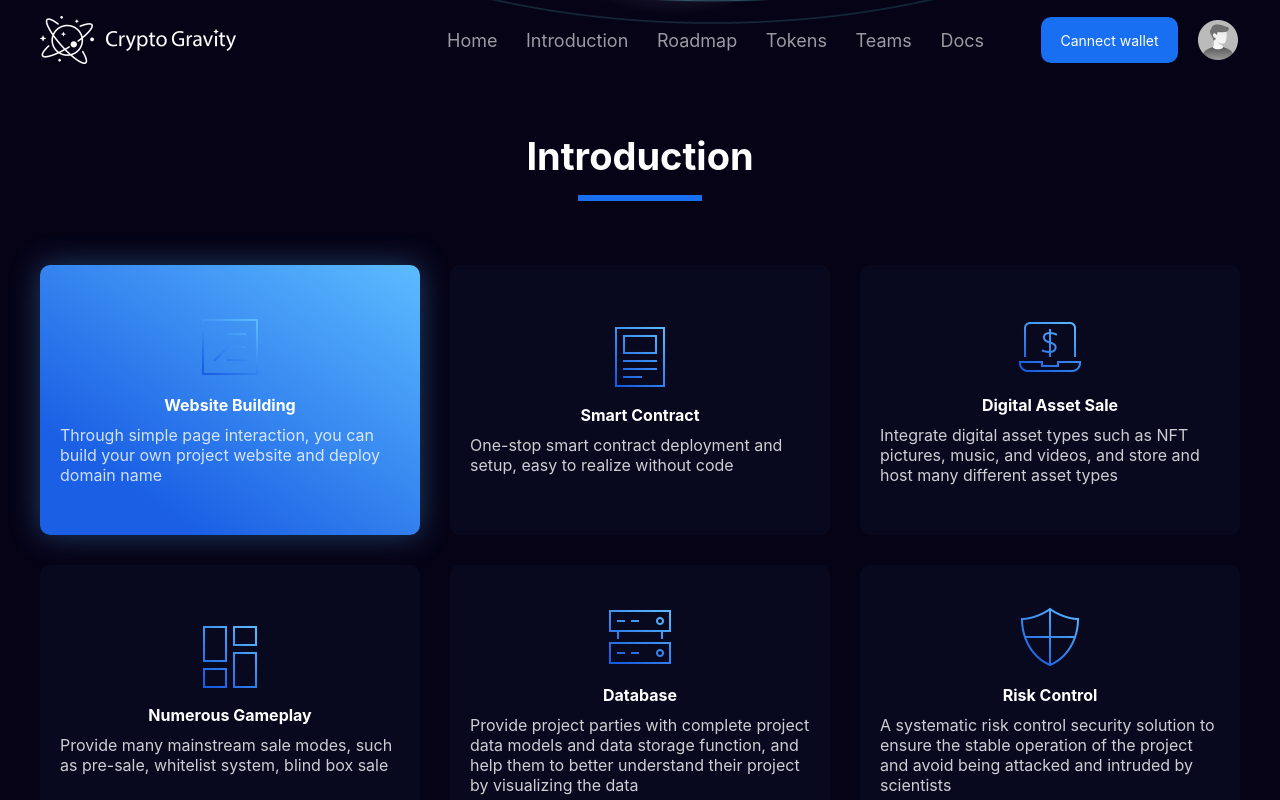
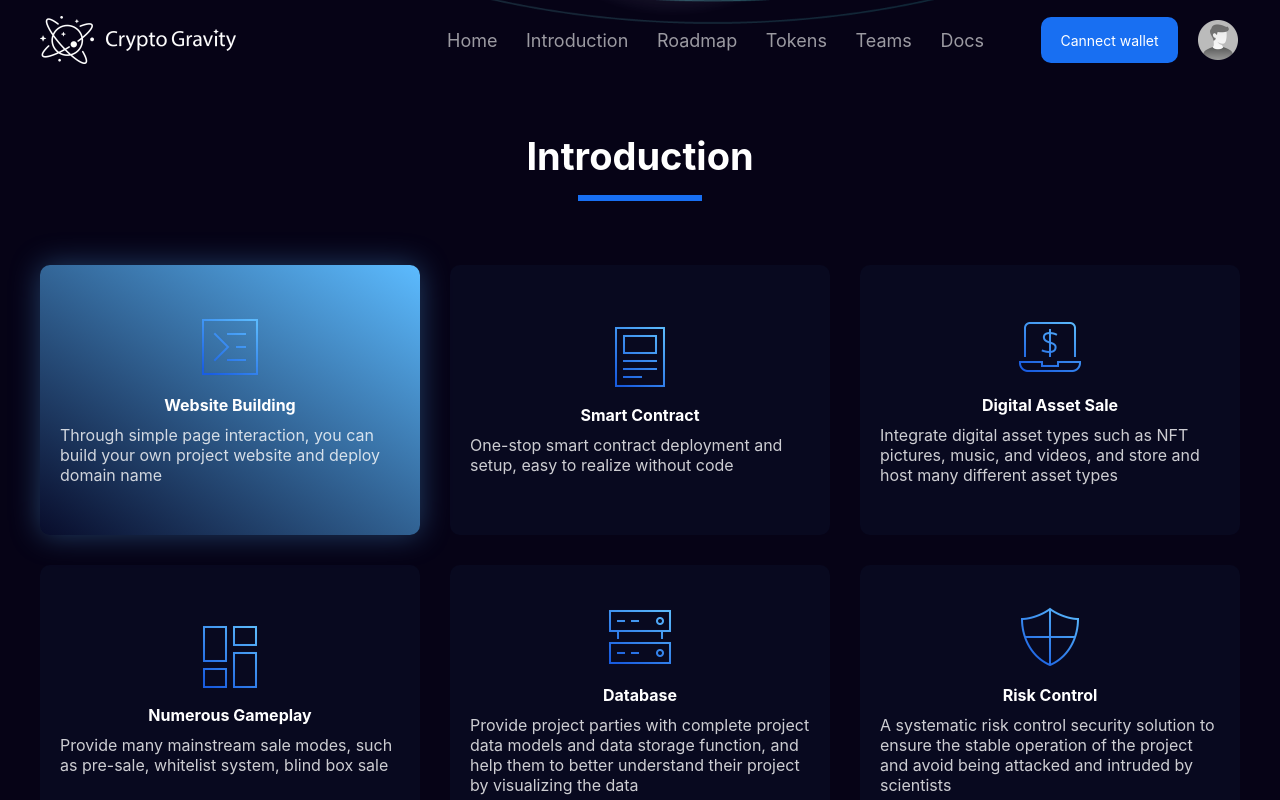
Before and after one commit to CryptoGravityDevelopGroup/websit-pc, a React app: page / in a window 1280 px wide. In both pictures the pointer is over the element 230 px from the left and 1076 px from the top of the page. Shown: the part 676-1476 px from the top of the page. Built offline with nearby package versions, Linux system fonts and the light colour scheme.

Commit message:
修改背景的颜色

```diff
--- a/src/pages/main/MainPage.module.css
+++ b/src/pages/main/MainPage.module.css
@@ -94,7 +94,7 @@
   margin-bottom: 30px;
 }
 .introduction-item:hover {
-  background: linear-gradient(214deg, rgba(92,187,255,1) 0%, rgba(26,95,228,1) 80%);
+  background: linear-gradient(214deg, rgba(92,187,255,1) 0%, rgba(26,95,228,0.1) 100%);
   box-shadow: 0 0 30px 0 rgba(84,176,252,0.35);
 }
 .introduction-item-img {
```
